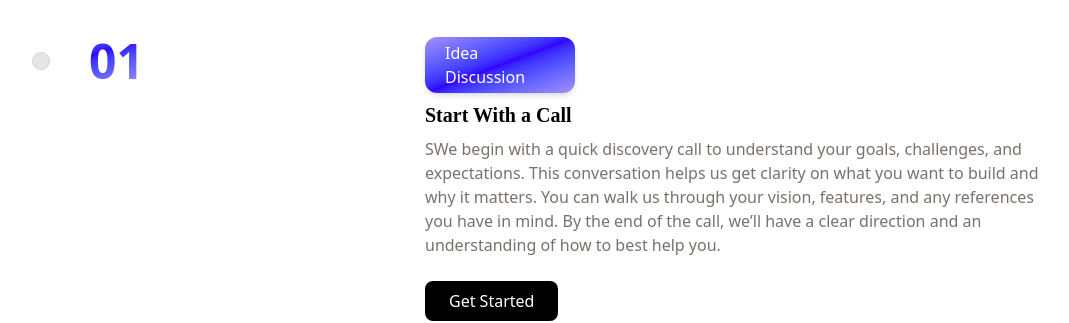
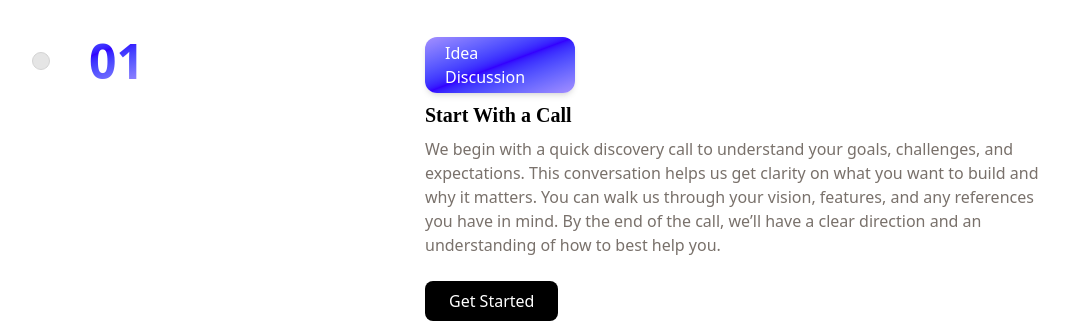
Before and after one commit to KuNaLcoder2003/EdgeFrame_Solutions, a React (Vite) app in the folder frontend/: page / in a window 1280 px wide. Shown: the part 2980-3303 px from the top of the page, without its empty margins (31-1100 px from the left). Built offline with nearby package versions, Linux system fonts and the light colour scheme.

Commit message:
Typo fix

```diff
--- a/frontend/src/components/TimeLine.tsx
+++ b/frontend/src/components/TimeLine.tsx
@@ -110,7 +110,7 @@ export function TimelineDemo() {
                     </div>
                     <div className="flex flex-col items-baseline gap-2 w-full p-1 lg:p-0 lg:min-w-3xl max-w-4xl">
                         <h3 className="text-xl font-semibold w-full font-[InstrumentSerif]">Start With a Call</h3>
-                        <p className="font-light text-md text-stone-500 w-[80%]">SWe begin with a quick discovery call to understand your goals, challenges, and expectations.
+                        <p className="font-light text-md text-stone-500 w-[80%]">We begin with a quick discovery call to understand your goals, challenges, and expectations.
                             This conversation helps us get clarity on what you want to build and why it matters.
                             You can walk us through your vision, features, and any references you have in mind.
                             By the end of the call, we’ll have a clear direction and an understanding of how to best help you.</p>
```
